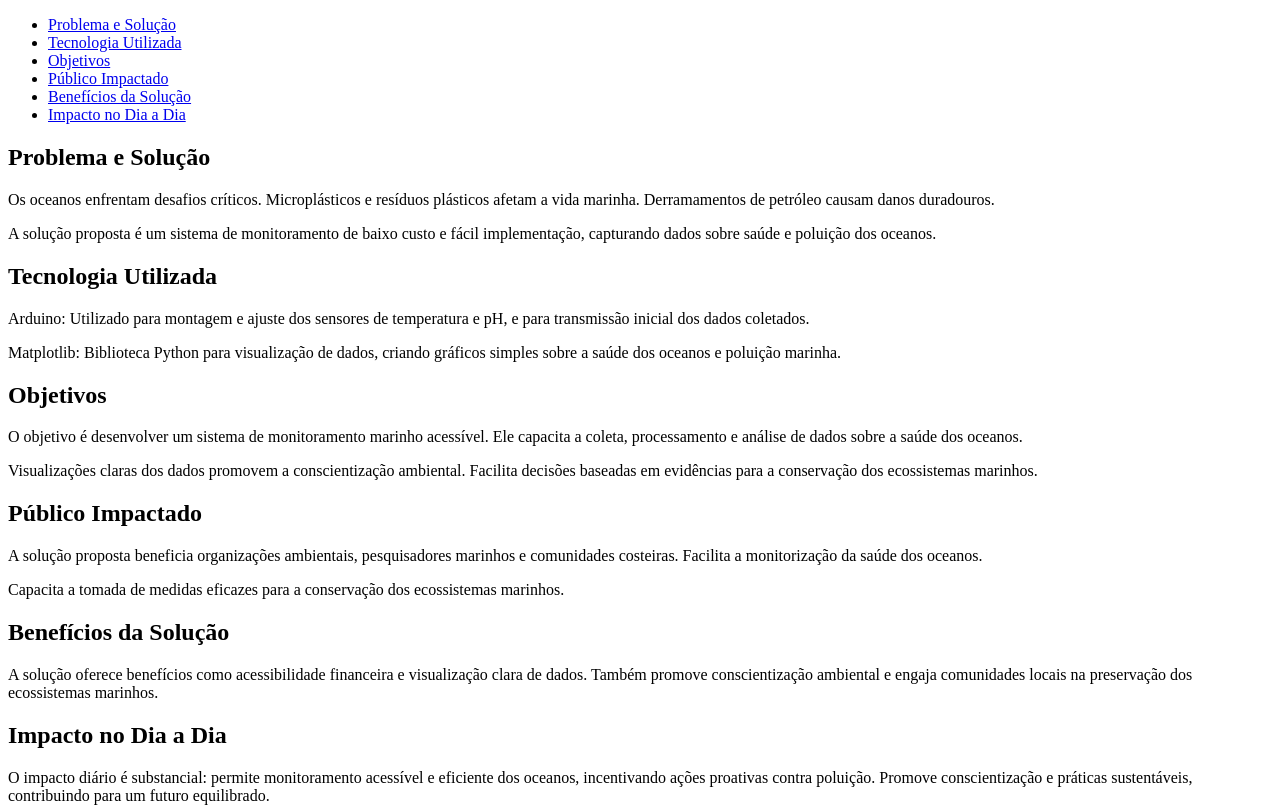
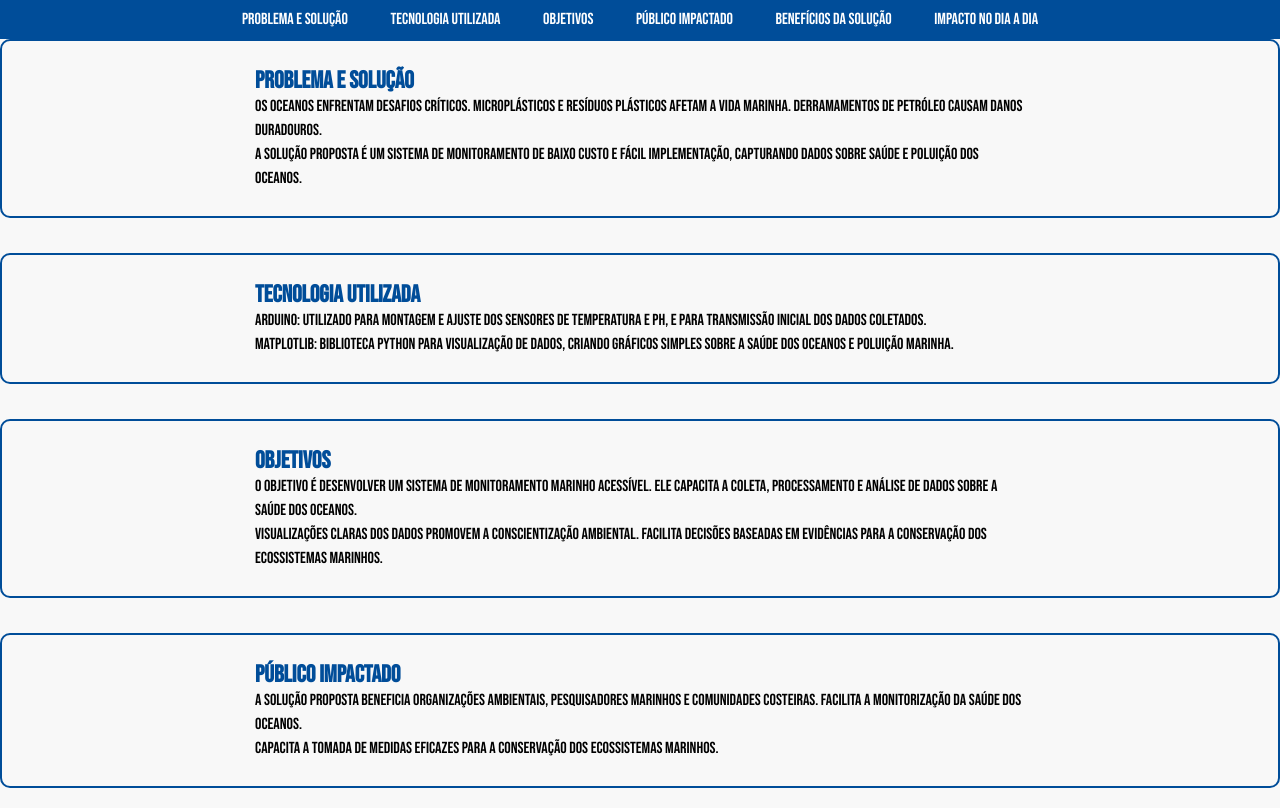
Before and after one commit to YujiSam/OceanCheck, a plain HTML site: page index.html in a window 1280 px wide. Shown: the top 808 px of the page. Drawn offline with Linux system fonts and the light colour scheme.

Commit message:
Implementando Script, Css, Footer e Google Fonts ao Site

```diff
--- a/css/style.css
+++ b/css/style.css
@@ -0,0 +1,93 @@
+/* Reset CSS básico para garantir uma base limpa */
+* {
+    margin: 0;
+    padding: 0;
+    box-sizing: border-box;
+}
+
+/* Estilos gerais */
+
+body {
+    font-family: "Bebas Neue", sans-serif;
+    font-weight: 400;
+    font-style: normal;
+    background-color: #f8f8f8; /* Cor de fundo suave */
+    color: black; /* Cor do texto */
+}
+
+.container {
+    max-width: 800px;
+    margin: 0 auto;
+    padding: 15px;
+}
+
+header {
+    background-color: #004d99; /* Cor de destaque para o cabeçalho */
+    padding: 10px 0;
+}
+
+nav ul {
+    list-style-type: none;
+    margin: 0;
+    padding: 0;
+    text-align: center;
+}
+
+nav ul li {
+    display: inline;
+}
+
+nav ul li a {
+    color: #fff;
+    text-decoration: none;
+    padding: 10px 20px;
+    border-radius: 10px; /* Bordas arredondadas */
+}
+
+nav ul li a:hover {
+    background-color: #003366; /* Cor de destaque mais escura ao passar o mouse */
+    border-radius: 10px; /* Bordas arredondadas */
+}
+
+/* Estilos para cada seção */
+
+section {
+    margin-bottom: 35px;
+    opacity: 0; /* Inicia cada seção com opacidade 0 */
+    transition: opacity 0.5s ease-in-out; /* Transição suave para o fade-in */
+    border: 2px solid #004d99; /* Adiciona uma borda sólida */
+    border-radius: 10px; /* Bordas arredondadas */
+    padding: 10px; /* Espaçamento interno */
+}
+
+section.visible {
+    opacity: 1; /* Altera a opacidade para 1 após o carregamento */
+    animation: fadeInAnimation 0.5s ease-in-out forwards; /* Adiciona a animação de fade-in */
+}
+
+@keyframes fadeInAnimation {
+    from {
+        opacity: 0;
+    }
+    to {
+        opacity: 1;
+    }
+}
+
+h2 {
+    color: #004d99; /* Cor de destaque para títulos */
+}
+
+p {
+    line-height: 1.5;
+}
+
+/* Estilos para o rodapé */
+
+footer {
+    background-color: #004d99;
+    color: #fff;
+    font-size: 20px;
+    text-align: center;
+    padding: 20px 0;
+}
--- a/index.html
+++ b/index.html
@@ -5,6 +5,9 @@
   <meta name="viewport" content="width=device-width, initial-scale=1.0">
   <title>Landing Page - Monitoramento Marinho</title>
   <link rel="stylesheet" href="css/style.css">
+  <style>
+    @import url('https://fonts.googleapis.com/css2?family=Bebas+Neue&display=swap');
+  </style>
 </head>
 <body>
   <header>
@@ -62,7 +65,9 @@
         </div>
       </section>
   </main>
-
+<footer>
+    <h5>&copy; 2024 Todos os direitos reservados.</h5>
+</footer>
 <script src="script/script.js"></script>
 </body>
 </html>
--- a/script/script.js
+++ b/script/script.js
@@ -0,0 +1,19 @@
+document.addEventListener("DOMContentLoaded", function() {
+  let sections = document.querySelectorAll("section");
+
+  function checkPosition() {
+    for (let section of sections) {
+      let position = section.getBoundingClientRect().top;
+      let screenHeight = window.innerHeight;
+
+      if (position < screenHeight * 0.75) {
+        section.classList.add("visible");
+      }
+    }
+  }
+
+  window.addEventListener("scroll", checkPosition);
+  window.addEventListener("resize", checkPosition);
+
+  checkPosition();
+});
```
